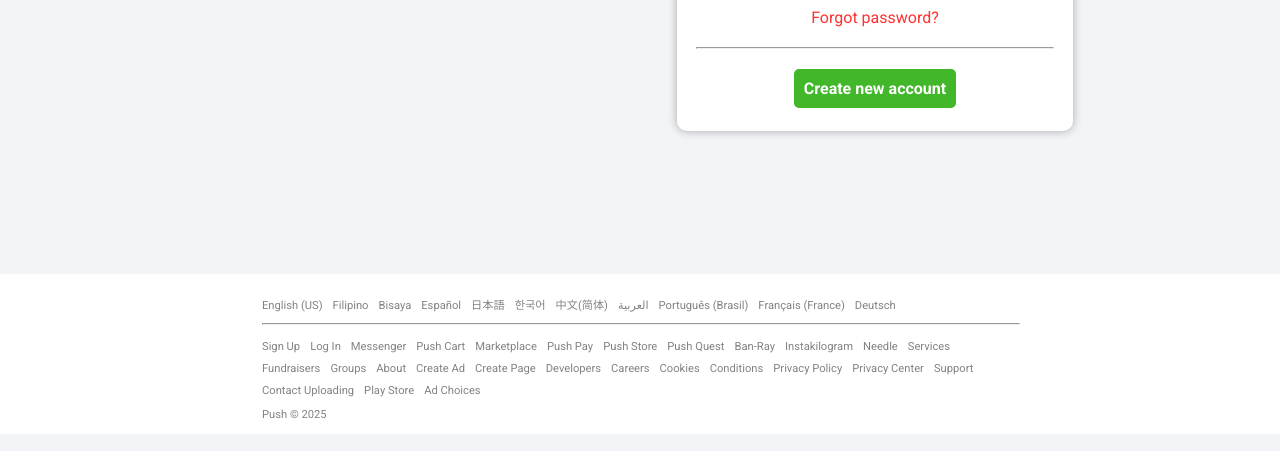
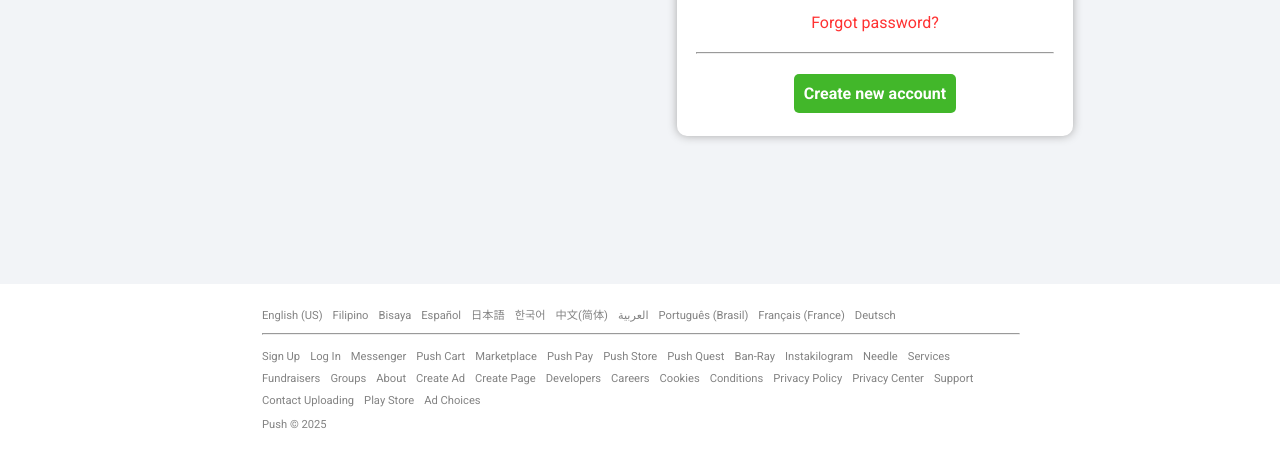
Before and after one commit to IcoicoNii/it0063tb21, a plain HTML site: page Review - IT0063/index.html in a window 1280 px wide. Shown: the part 356-807 px from the top of the page. Drawn offline with Linux system fonts and the light colour scheme.

Commit message:
Update style.css

```diff
--- a/Review - IT0063/style.css
+++ b/Review - IT0063/style.css
@@ -11,13 +11,14 @@
 }
 
 body{
-    background: #F2F4F7;
-
+    /* border: solid; */
+    /* height: 70vh; */
 }
 
 main{
     /* border: solid; */
-    height: 630px;
+    background: #F2F4F7;
+    height: 640px;
     display: flex;
     flex-direction: row;
     align-items: center;
@@ -119,9 +120,11 @@ input:focus{
 
 footer{
     background-color: #FFFFFF;
-    height: 120px;
+    height: 40%;
+    /* max-height: 275px; */
     margin: 0 auto;
     padding: 20px 10px;
+
 
 }
 
```
